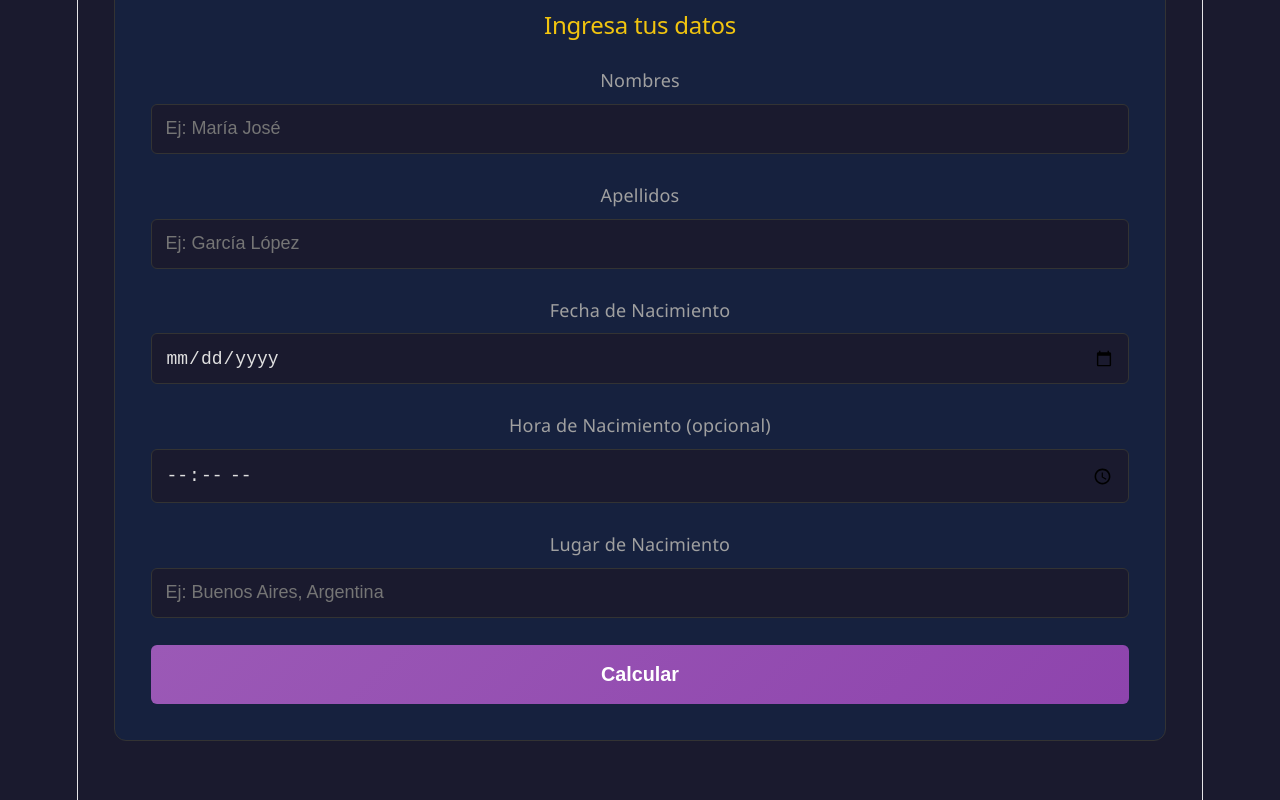
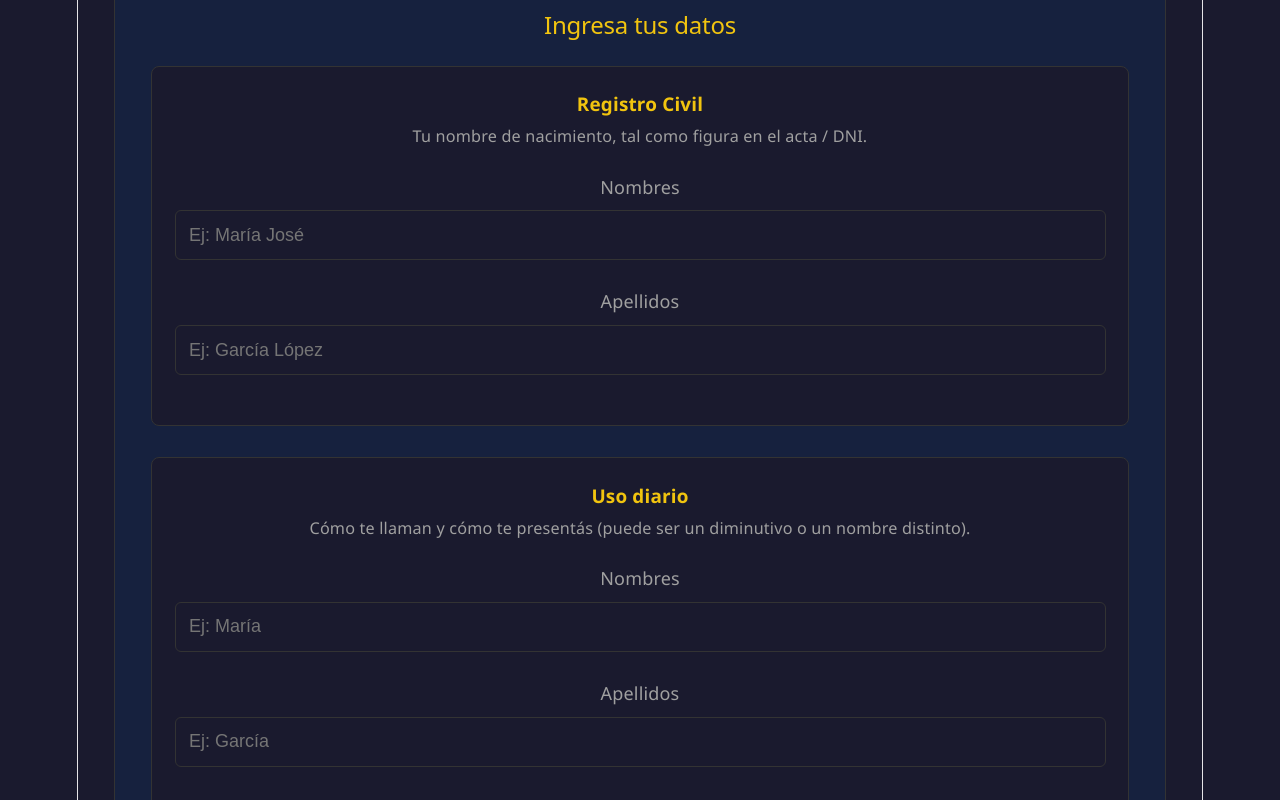
Before and after one commit to madreams001/numerologia, a React (Vite) app: page / in a window 1280 px wide. Shown: the part 280-1080 px from the top of the page. Built offline with nearby package versions, Linux system fonts and the light colour scheme.

Commit message:
feat(numerologia): add dual name profile comparison (civil registry vs daily use)

```diff
--- a/src/App.css
+++ b/src/App.css
@@ -67,6 +67,26 @@ body {
 .formulario h2 {
   margin-bottom: 1.5rem;
   color: var(--color-accent-gold);
+}
+
+.seccion-formulario {
+  margin-bottom: 1.75rem;
+  padding: 1.25rem;
+  border: 1px solid var(--color-border);
+  border-radius: 8px;
+  background: var(--color-bg-primary);
+}
+
+.seccion-formulario h3 {
+  margin-bottom: 0.25rem;
+  color: var(--color-accent-gold);
+  font-size: 1.05rem;
+}
+
+.seccion-formulario .ayuda-formulario {
+  margin-bottom: 1.25rem;
+  color: var(--color-text-secondary);
+  font-size: 0.9rem;
 }
 
 .campo {
@@ -222,6 +242,38 @@ body {
   font-size: 1.15rem;
 }
 
+.grid-perfiles {
+  display: grid;
+  grid-template-columns: repeat(auto-fit, minmax(260px, 1fr));
+  gap: 1.5rem;
+}
+
+.perfil-numeros {
+  padding: 1.25rem;
+  background: var(--color-bg-primary);
+  border: 1px solid var(--color-border);
+  border-radius: 8px;
+}
+
+.perfil-titulo {
+  margin-bottom: 0.25rem;
+  color: var(--color-accent-gold);
+  font-size: 1.05rem;
+}
+
+.perfil-nombre {
+  margin-bottom: 1rem;
+  color: var(--color-text-secondary);
+  font-size: 0.9rem;
+  font-style: italic;
+}
+
+@media (max-width: 768px) {
+  .grid-perfiles {
+    grid-template-columns: 1fr;
+  }
+}
+
 .grid-seccion {
   display: grid;
   grid-template-columns: repeat(auto-fit, minmax(120px, 1fr));
--- a/src/App.tsx
+++ b/src/App.tsx
@@ -12,8 +12,10 @@ import './App.css'
 
 function App() {
   const [formData, setFormData] = useState<FormData>({
-    nombres: '',
-    apellidos: '',
+    nombresRegistro: '',
+    apellidosRegistro: '',
+    nombresUso: '',
+    apellidosUso: '',
     fechaNacimiento: '',
     horaNacimiento: '',
     lugarNacimiento: ''
@@ -30,8 +32,16 @@ function App() {
   }
 
   const calcularNumerologia = () => {
-    if (!formData.nombres || !formData.apellidos || !formData.fechaNacimiento) {
-      alert('Por favor, ingresa tus nombres, apellidos y fecha de nacimiento.')
+    if (
+      !formData.nombresRegistro ||
+      !formData.apellidosRegistro ||
+      !formData.nombresUso ||
+      !formData.apellidosUso ||
+      !formData.fechaNacimiento
+    ) {
+      alert(
+        'Por favor, ingresa los nombres y apellidos de ambos perfiles (Registro Civil y Uso diario) y la fecha de nacimiento.'
+      )
       return
     }
 
@@ -42,24 +52,48 @@ function App() {
     const anioActual = new Date().getFullYear()
     const hoy = new Date()
 
+    // Cálculos basados en FECHA: únicos (no dependen del perfil de nombre).
     const ciclos = calculateLifeCycles(fecha)
-    const nombreCompleto = [formData.nombres, formData.apellidos].filter(Boolean).join(' ')
+
+    // Cálculos basados en NOMBRE: se calculan por separado para cada perfil.
+    const nombreCompletoRegistro = [formData.nombresRegistro, formData.apellidosRegistro]
+      .filter(Boolean)
+      .join(' ')
+    const nombreCompletoUso = [formData.nombresUso, formData.apellidosUso]
+      .filter(Boolean)
+      .join(' ')
+
     const result: NumerologiaResult = {
       vida: calculateLifePath(fecha),
       cumpleanos: calculateBirthday(fecha),
       ciclos: { primero: ciclos.first, segundo: ciclos.second, tercero: ciclos.third },
       personalYear: calculatePersonalYear(fecha, anioActual),
-      expresion: calculateExpression(nombreCompleto),
-      deseoAlma: calculateSoulUrge(nombreCompleto),
-      personalidad: calculatePersonality(nombreCompleto),
-      motivacion: calculateMotivation(formData.nombres),
-      intuicion: calculateIntuition(formData.nombres),
-      tendencia: calculateTendency(formData.apellidos),
       retos: calculateChallenges(fecha),
       energias: getDateEnergies(fecha),
-      ciclosPersonales: calculatePersonalCycles(fecha, formData.nombres),
+      // Primer nombre del perfil de Registro Civil, como referencia del nombre
+      // de pila para los ciclos personales (cálculo basado en fecha/nombre).
+      ciclosPersonales: calculatePersonalCycles(fecha, formData.nombresRegistro),
       fibonacci: calculateFibonacciCycle(fecha, hoy),
-      gematria: calculateGematria(nombreCompleto)
+      registro: {
+        nombreCompleto: nombreCompletoRegistro,
+        expresion: calculateExpression(nombreCompletoRegistro),
+        deseoAlma: calculateSoulUrge(nombreCompletoRegistro),
+        personalidad: calculatePersonality(nombreCompletoRegistro),
+        motivacion: calculateMotivation(formData.nombresRegistro),
+        intuicion: calculateIntuition(formData.nombresRegistro),
+        tendencia: calculateTendency(formData.apellidosRegistro),
+        gematria: calculateGematria(nombreCompletoRegistro)
+      },
+      uso: {
+        nombreCompleto: nombreCompletoUso,
+        expresion: calculateExpression(nombreCompletoUso),
+        deseoAlma: calculateSoulUrge(nombreCompletoUso),
+        personalidad: calculatePersonality(nombreCompletoUso),
+        motivacion: calculateMotivation(formData.nombresUso),
+        intuicion: calculateIntuition(formData.nombresUso),
+        tendencia: calculateTendency(formData.apellidosUso),
+        gematria: calculateGematria(nombreCompletoUso)
+      }
     }
 
     setResultado(result)
--- a/src/components/InputForm.tsx
+++ b/src/components/InputForm.tsx
@@ -1,6 +1,8 @@
 export interface FormData {
-  nombres: string
-  apellidos: string
+  nombresRegistro: string
+  apellidosRegistro: string
+  nombresUso: string
+  apellidosUso: string
   fechaNacimiento: string
   horaNacimiento: string
   lugarNacimiento: string
@@ -23,13 +25,19 @@ export function InputForm({ formData, onChange, onSubmit }: InputFormProps) {
     <section className="formulario">
       <h2>Ingresa tus datos</h2>
 
+      <div className="seccion-formulario">
+        <h3>Registro Civil</h3>
+        <p className="ayuda-formulario">
+          Tu nombre de nacimiento, tal como figura en el acta / DNI.
+        </p>
+
         <div className="campo">
-        <label htmlFor="nombres">Nombres</label>
+          <label htmlFor="nombresRegistro">Nombres</label>
           <input
             type="text"
-          id="nombres"
-          name="nombres"
-          value={formData.nombres}
+            id="nombresRegistro"
+            name="nombresRegistro"
+            value={formData.nombresRegistro}
             onChange={onChange}
             onKeyDown={handleKeyDown}
             placeholder="Ej: María José"
@@ -37,16 +45,50 @@ export function InputForm({ formData, onChange, onSubmit }: InputFormProps) {
         </div>
 
         <div className="campo">
-        <label htmlFor="apellidos">Apellidos</label>
+          <label htmlFor="apellidosRegistro">Apellidos</label>
           <input
             type="text"
-          id="apellidos"
-          name="apellidos"
-          value={formData.apellidos}
+            id="apellidosRegistro"
+            name="apellidosRegistro"
+            value={formData.apellidosRegistro}
             onChange={onChange}
             onKeyDown={handleKeyDown}
             placeholder="Ej: García López"
           />
+        </div>
+      </div>
+
+      <div className="seccion-formulario">
+        <h3>Uso diario</h3>
+        <p className="ayuda-formulario">
+          Cómo te llaman y cómo te presentás (puede ser un diminutivo o un nombre distinto).
+        </p>
+
+        <div className="campo">
+          <label htmlFor="nombresUso">Nombres</label>
+          <input
+            type="text"
+            id="nombresUso"
+            name="nombresUso"
+            value={formData.nombresUso}
+            onChange={onChange}
+            onKeyDown={handleKeyDown}
+            placeholder="Ej: María"
+          />
+        </div>
+
+        <div className="campo">
+          <label htmlFor="apellidosUso">Apellidos</label>
+          <input
+            type="text"
+            id="apellidosUso"
+            name="apellidosUso"
+            value={formData.apellidosUso}
+            onChange={onChange}
+            onKeyDown={handleKeyDown}
+            placeholder="Ej: García"
+          />
+        </div>
       </div>
 
       <div className="campo">
--- a/src/components/NumerologiaTab.tsx
+++ b/src/components/NumerologiaTab.tsx
@@ -1,5 +1,5 @@
 import { isMasterNumber } from '../modules/numerologia/calculations'
-import type { NumerologiaResult } from '../modules/numerologia/types'
+import type { NumerologiaResult, PerfilCalculos } from '../modules/numerologia/types'
 import {
   getLifePathInterpretation,
   getBirthdayInterpretation,
@@ -72,11 +72,70 @@ function pasosReduccion(value: { reducedValue: number; reductionSteps: number[]
   return value.reducedValue.toString()
 }
 
-function pasosGematria(info: { originalSum: number; reductionSteps: number[]; finalValue: number }): string {
-  if (info.reductionSteps.length > 0) {
-    return `${info.originalSum} → ${info.reductionSteps.join(' → ')}`
-  }
-  return info.originalSum.toString()
+interface PerfilNumerosProps {
+  titulo: string
+  perfil: PerfilCalculos
+}
+
+function PerfilNumeros({ titulo, perfil }: PerfilNumerosProps) {
+  return (
+    <div className="perfil-numeros">
+      <h4 className="perfil-titulo">{titulo}</h4>
+      <p className="perfil-nombre">{perfil.nombreCompleto}</p>
+
+      <NumeroConInterpretacion
+        etiqueta="Expresión:"
+        valor={formatearNumero(perfil.expresion)}
+        interpretacion={getExpressionInterpretation(perfil.expresion)}
+      />
+
+      <NumeroConInterpretacion
+        etiqueta="Deseo del Alma:"
+        valor={formatearNumero(perfil.deseoAlma)}
+        interpretacion={getSoulUrgeInterpretation(perfil.deseoAlma)}
+      />
+
+      <NumeroConInterpretacion
+        etiqueta="Personalidad:"
+        valor={formatearNumero(perfil.personalidad)}
+        interpretacion={getPersonalityInterpretation(perfil.personalidad)}
+      />
+
+      <NumeroConInterpretacion
+        etiqueta="Motivación:"
+        valor={formatearNumero(perfil.motivacion)}
+        interpretacion={getMotivationInterpretation(perfil.motivacion)}
+      />
+
+      {perfil.intuicion > 0 && (
+        <NumeroConInterpretacion
+          etiqueta="Intuición:"
+          valor={formatearNumero(perfil.intuicion)}
+          interpretacion={getIntuitionInterpretation(perfil.intuicion)}
+        />
+      )}
+
+      <NumeroConInterpretacion
+        etiqueta="Tendencia:"
+        valor={formatearNumero(perfil.tendencia)}
+        interpretacion={getTendencyInterpretation(perfil.tendencia)}
+      />
+
+      <div className="numero-item">
+        <div className="numero-item-contenido">
+          <div className="numero-item-fila">
+            <span className="etiqueta">Gematría:</span>
+            <span className="valor">
+              {perfil.gematria.synthesis.finalValue}
+            </span>
+          </div>
+          <InterpretacionTexto
+            texto={getGematriaInterpretation(perfil.gematria.synthesis.finalValue)}
+          />
+        </div>
+      </div>
+    </div>
+  )
 }
 
 const LIMITES_FIBONACCI = [0, 1, 2, 3, 5, 8, 13, 21]
@@ -132,43 +191,13 @@ export function NumerologiaTab({ resultado }: NumerologiaTabProps) {
         interpretacion={getPersonalYearInterpretation(resultado.personalYear)}
       />
 
-      <NumeroConInterpretacion
-        etiqueta="Número de Expresión:"
-        valor={formatearNumero(resultado.expresion)}
-        interpretacion={getExpressionInterpretation(resultado.expresion)}
-      />
-
-      <NumeroConInterpretacion
-        etiqueta="Deseo del Alma:"
-        valor={formatearNumero(resultado.deseoAlma)}
-        interpretacion={getSoulUrgeInterpretation(resultado.deseoAlma)}
-      />
-
-      <NumeroConInterpretacion
-        etiqueta="Personalidad:"
-        valor={formatearNumero(resultado.personalidad)}
-        interpretacion={getPersonalityInterpretation(resultado.personalidad)}
-      />
-
-      <NumeroConInterpretacion
-        etiqueta="Motivación:"
-        valor={formatearNumero(resultado.motivacion)}
-        interpretacion={getMotivationInterpretation(resultado.motivacion)}
-      />
-
-      {resultado.intuicion > 0 && (
-        <NumeroConInterpretacion
-          etiqueta="Intuición:"
-          valor={formatearNumero(resultado.intuicion)}
-          interpretacion={getIntuitionInterpretation(resultado.intuicion)}
-        />
-      )}
-
-      <NumeroConInterpretacion
-        etiqueta="Tendencia:"
-        valor={formatearNumero(resultado.tendencia)}
-        interpretacion={getTendencyInterpretation(resultado.tendencia)}
-      />
+      <section className="seccion-numerologia">
+        <h4>Comparación por Nombre</h4>
+        <div className="grid-perfiles">
+          <PerfilNumeros titulo="Registro Civil" perfil={resultado.registro} />
+          <PerfilNumeros titulo="Uso diario" perfil={resultado.uso} />
+        </div>
+      </section>
 
       <section className="seccion-numerologia">
         <h4>Números de Reto</h4>
@@ -287,31 +316,6 @@ export function NumerologiaTab({ resultado }: NumerologiaTabProps) {
           )}
         />
       </section>
-
-      <section className="seccion-numerologia">
-        <h4>Gematría</h4>
-        <NumeroConInterpretacion
-          etiqueta="Vocales:"
-          valor={pasosGematria(resultado.gematria.vowels)}
-          interpretacion={getGematriaInterpretation(
-            resultado.gematria.vowels.finalValue
-          )}
-        />
-        <NumeroConInterpretacion
-          etiqueta="Consonantes:"
-          valor={pasosGematria(resultado.gematria.consonants)}
-          interpretacion={getGematriaInterpretation(
-            resultado.gematria.consonants.finalValue
-          )}
-        />
-        <NumeroConInterpretacion
-          etiqueta="Síntesis:"
-          valor={pasosGematria(resultado.gematria.synthesis)}
-          interpretacion={getGematriaInterpretation(
-            resultado.gematria.synthesis.finalValue
-          )}
-        />
-      </section>
     </div>
   )
 }
```
Also changed, not shown: src/modules/numerologia/types.ts (+21 -6 lines), 2 other files (tests, documents, lock files or other folders). Lines whose indentation alone changed are shown as unchanged.
